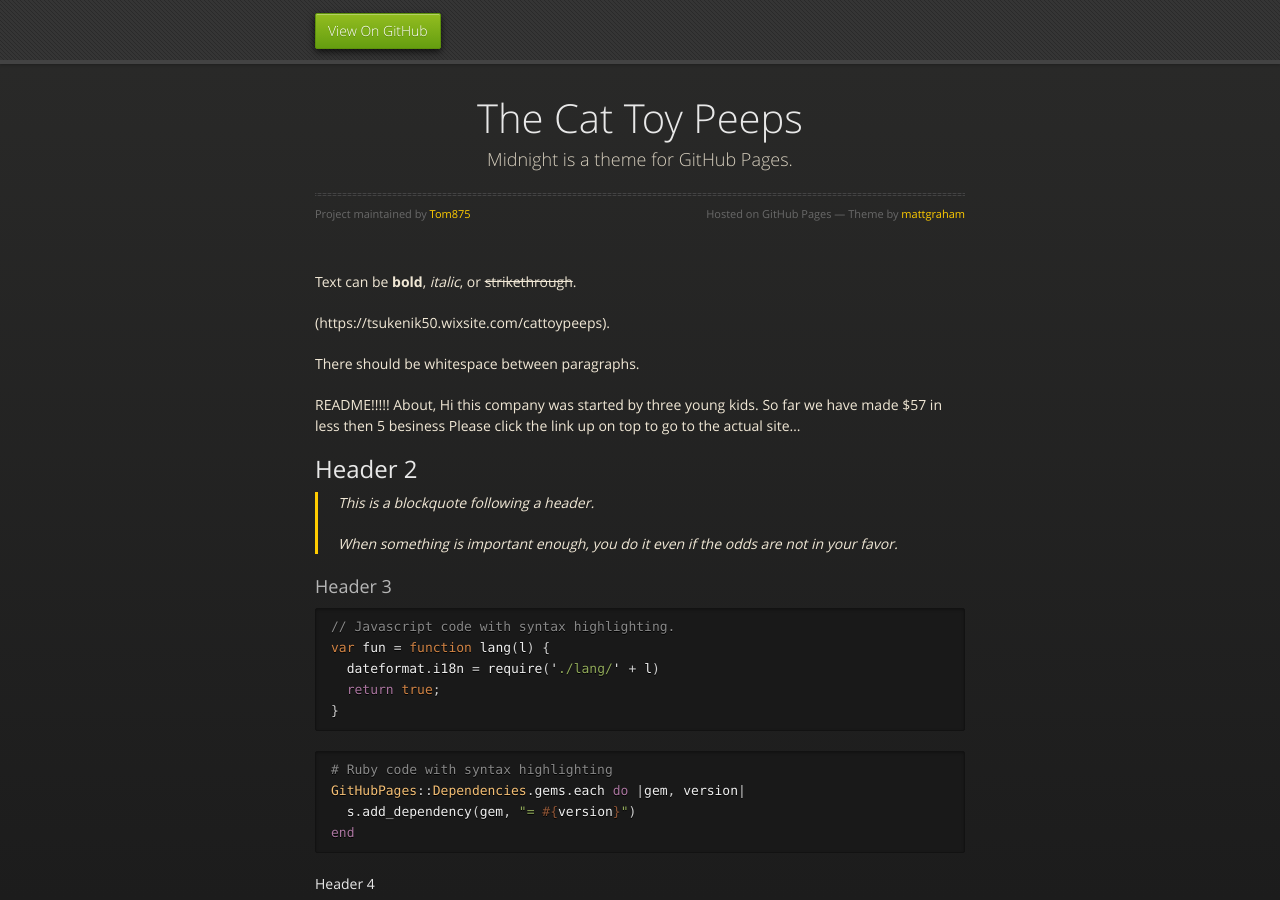
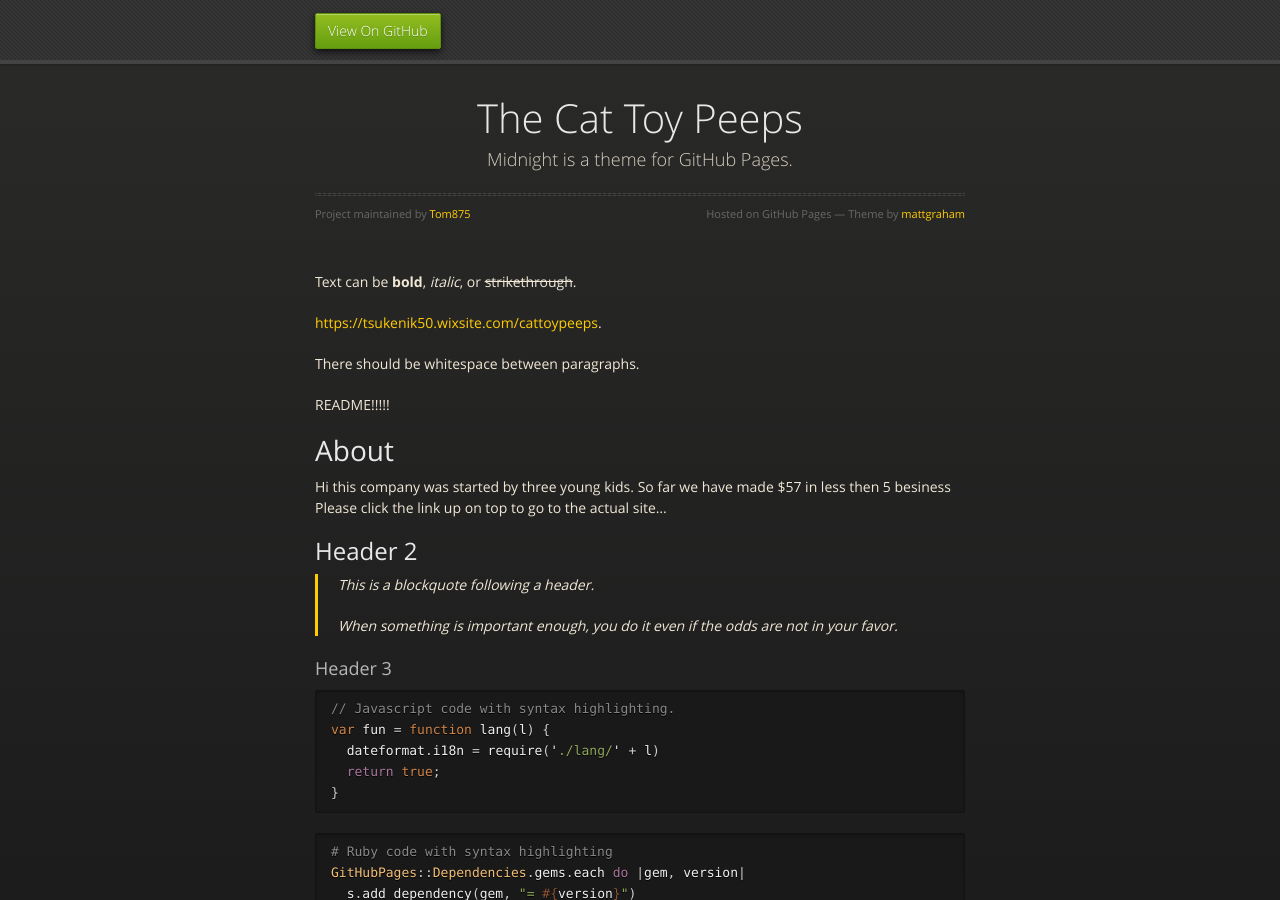
Before and after one commit to Tom875/Tom875.github.io, a Jekyll site: the page built from index.md, in a window 1280 px wide and 900 px high. Built offline with Jekyll 4.4.1, drawn with Linux system fonts in a browser that asks for light colours; part of the change alters nothing that is shown.

```diff
--- a/index.md
+++ b/index.md
@@ -4,12 +4,12 @@ layout: default
 
 Text can be **bold**, _italic_, or ~~strikethrough~~.
 
-(https://tsukenik50.wixsite.com/cattoypeeps).
+[https://tsukenik50.wixsite.com/cattoypeeps](https://tsukenik50.wixsite.com/cattoypeeps).
 
 There should be whitespace between paragraphs.
 
 README!!!!!
-About,
+# About
 Hi this company was started by three young kids. So far we have made $57 in less then 5 besiness
 Please click the link up on top to go to the actual site...
 ## Header 2
```
